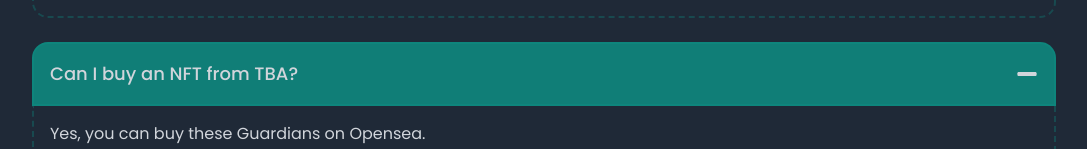
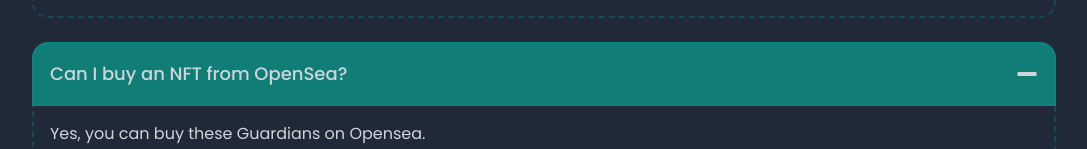
Before and after one commit to neternnft/netern, a Next.js app: page / in a window 1280 px wide. Shown: the part 3428-3577 px from the top of the page, without its empty margins (96-1183 px from the left). Built offline with nearby package versions, Linux system fonts and the light colour scheme; what tailwindcss-hero-patterns would draw is missing.

Commit message:
Update constants.js

```diff
--- a/constants/constants.js
+++ b/constants/constants.js
@@ -175,7 +175,7 @@
     `,
   },
   {
-    question: "Can I buy an NFT from TBA?",
+    question: "Can I buy an NFT from OpenSea?",
     answer: `Yes, you can buy these Guardians on Opensea.
     `,
   },
```
